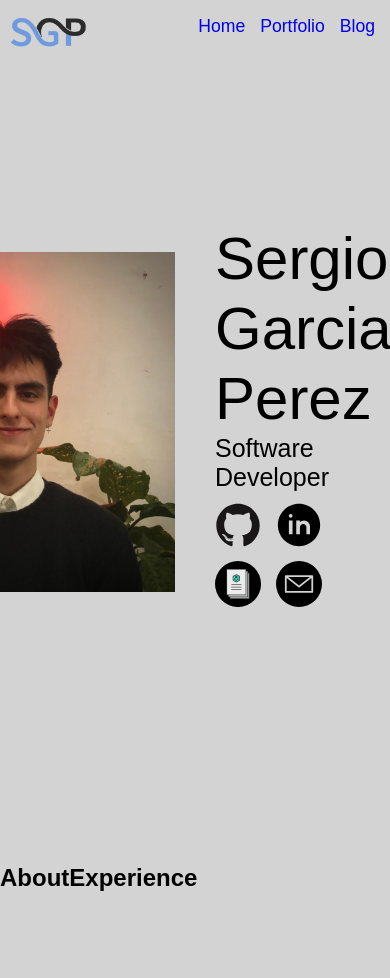
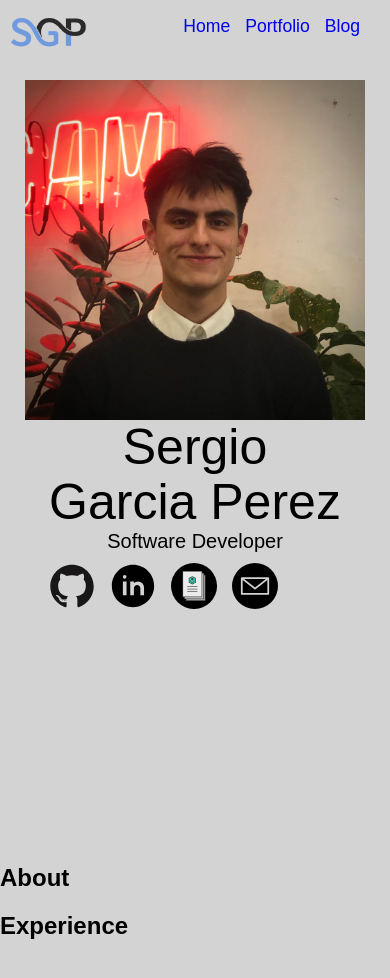
Before and after one commit to sergioleonardo/portfolio, a Gatsby site: page / in a window 390 px wide. Built offline with nearby package versions, Linux system fonts and the light colour scheme; Gatsby itself is replaced by a stand-in of ours.

Commit message:
Make index responsive

```diff
--- a/src/components/navbar.js
+++ b/src/components/navbar.js
@@ -3,14 +3,26 @@ import { Link } from 'gatsby'
 import Logo from '../images/icon.png'
 import "./navbar.css"
 
+function myFunction() {
+    var x = document.getElementById("myTopnav");
+    if (x.className === "nav") {
+      x.className += " responsive";
+    } else {
+      x.className = "topnav";
+    }
+  }
+
 
 const NavBar = () => (
-        <div className="nav">
+    <div className="nav" id="myTopnav">
         <Link to="/"><img src={Logo} className="logo" alt="logoo"/></Link>
         <ul className="menu">
             <li><Link to="/">Home</Link></li>
             <li><Link to="/portfolio">Portfolio</Link></li>
             <li><Link to="/blog">Blog</Link></li>
+            <li><a href="javascript:void(0);" class="nav-icon" onclick="myFunction()">
+                <img></img>
+            </a></li>
         </ul>
     </div>
 )
--- a/src/pages/index.js
+++ b/src/pages/index.js
@@ -24,25 +24,25 @@ const IndexPage = () => (
               <li>
                 <a href="https://github.com/sergioleonardo" className="contact-icon" rel="opener">
                   <img className="icon" src={github} alt="Github Icon"></img>
-                  <p>Github</p>
+                  {/* <p>Github</p> */}
                 </a>
               </li>
               <li>
                 <a href="https://www.linkedin.com/in/sergio-garcia-perez-02b85b103/" className="contact-icon" rel="opener">
                   <img className="icon" src={linkedin} alt="LinkedIn Icon"></img>
-                  <p>Linkedin</p>
+                  {/* <p>Linkedin</p> */}
                 </a>
               </li>
               <li>
                 <a href="../resume/Sergio_Garcia_Resume.docx" className="contact-icon" download>
                   <img className="icon" src={resume} alt="Resume Icon"></img>
-                  <p>Resume</p>
+                  {/* <p>Resume</p> */}
                 </a>
               </li>
               <li>
                 <a href="mailto:sergiogarciajr@icloud.com" className="contact-icon" rel="opener">
                   <img className="icon" src={mail} alt="Mail Icon"></img>
-                  <p>Mail</p>
+                  {/* <p>Mail</p> */}
                 </a>
               </li>
             </ul>
--- a/src/pages/index.scss
+++ b/src/pages/index.scss
@@ -86,8 +86,59 @@ section {
     }
 }
 
+@media only screen and (max-width: 750px) {
+    section {
+        display: block;
+    }
 
+    .section-left {
+        width: 100%;
+        display: flex;
+        justify-content: center;
+    }
 
+    .hero {
+        max-width: 340px;
+        max-height: 340px;
+        padding: 0px;
+        margin-top: 80px;
+        align-self: center;
+    }
 
+    .section-right {
+        width: 100%;
+        display: flex;
+        justify-content: center;
+    }
 
+    .home-info {
+        padding: 0px;
+        display: block;
+        justify-content: center;
+    }
+
+    .home-info h1 {
+        text-align: center;
+        padding: 0%;
+        margin: 0%;
+        font-weight: 200;
+        font-size: 50px;
+        line-height: 55px;
+    }
+
+    .home-info p {
+        padding: 0%;
+        margin: 0%;
+        font-weight: 200;
+        font-size: 20px;
+        text-align: center;
+    }
+
+    .contact {
+        margin: 0%;
+        padding: 10px 0px 0px 0px;
+        display: inline-flex;
+        justify-self: center;
+    }
+}
 /* ------------About-Page------------ */
--- a/src/pages/portfolio.js
+++ b/src/pages/portfolio.js
@@ -14,7 +14,6 @@ const Portfolio = () => (
         <Project/>
         <Project/>
         <Project/>
-
       </div>
     </section>
   </Layout>
```
Also changed, not shown: src/pages/index.css, 1 other file. Lines whose indentation alone changed are shown as unchanged.
